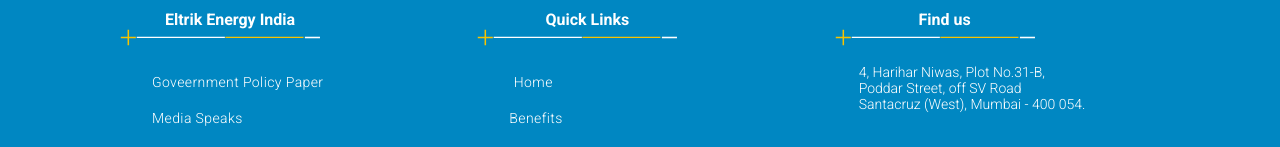
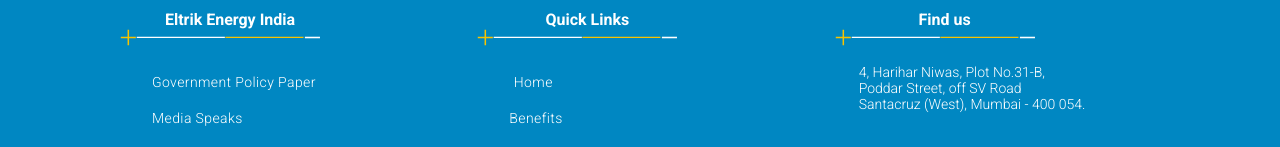
Before and after one commit to Takhine/eltrik-energy, a React (Create React App) app: page /home in a window 1280 px wide. Shown: the part 5342-5489 px from the top of the page. Built offline with nearby package versions, Linux system fonts and the light colour scheme.

Commit message:
Images added

```diff
--- a/src/Layout/Footer.js
+++ b/src/Layout/Footer.js
@@ -30,7 +30,7 @@
                             <img src={underline} className="title-underline" alt="Underline" />
                         </div>
                         <div className="footer-section">
-                        <a style={{color:'white',textTransform:'capitalize', textDecoration:'none'}} type="application/octet-stream" download="government-policy-paper.pdf" href={require('../static/download/government-policy-paper.pdf')}><Button style={{textTransform:'capitalize'}} color="inherit" className="download-button">Goveernment Policy Paper</Button></a>
+                        <a style={{color:'white',textTransform:'capitalize', textDecoration:'none'}} type="application/octet-stream" download="government-policy-paper.pdf" href={require('../static/download/government-policy-paper.pdf')}><Button style={{textTransform:'capitalize'}} color="inherit" className="download-button">Government Policy Paper</Button></a>
                         <br/>
                         <a style={{color:'white',textTransform:'capitalize', textDecoration:'none'}} type="application/octet-stream" download="media-speaks.pdf" href={require('../static/download/media-speaks.pdf')}><Button style={{textTransform:'capitalize'}} color="inherit" className="download-button">Media Speaks</Button></a>
                         <br/>
```
